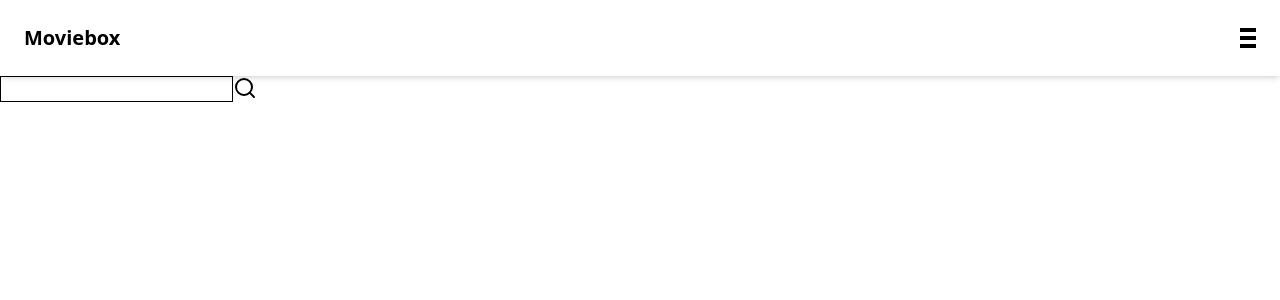
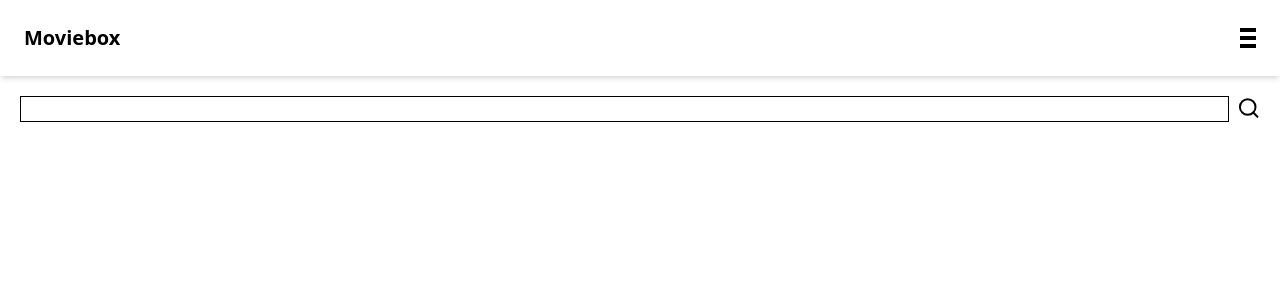
Before and after one commit to Similol3/myMovieApp, a React (Vite) app: page / in a window 1280 px wide. Shown: the top 300 px of the page. Built offline with nearby package versions, Linux system fonts and the light colour scheme.

Commit message:
styled Searchbar components

```diff
--- a/src/components/Search.jsx
+++ b/src/components/Search.jsx
@@ -2,8 +2,8 @@ import { Search } from "lucide-react";
 
 export default function Searchbar() {
   return (
-    <div className="flex ">
-      <input type="text" className="border" />
+    <div className="flex p-5 gap-2">
+      <input type="text" className="border w-full" />
       <Search />
     </div>
   );
```
